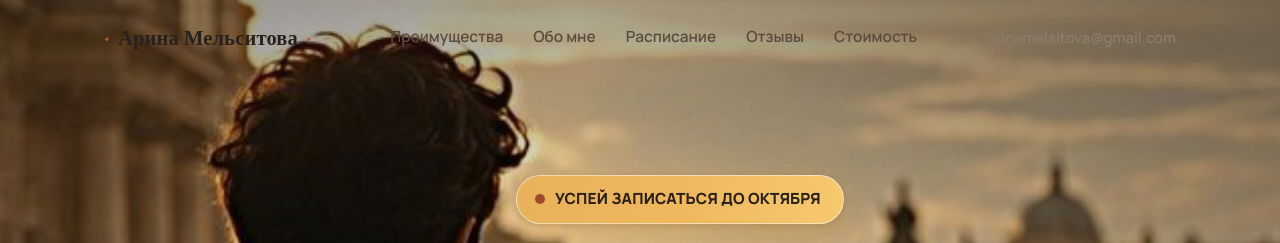
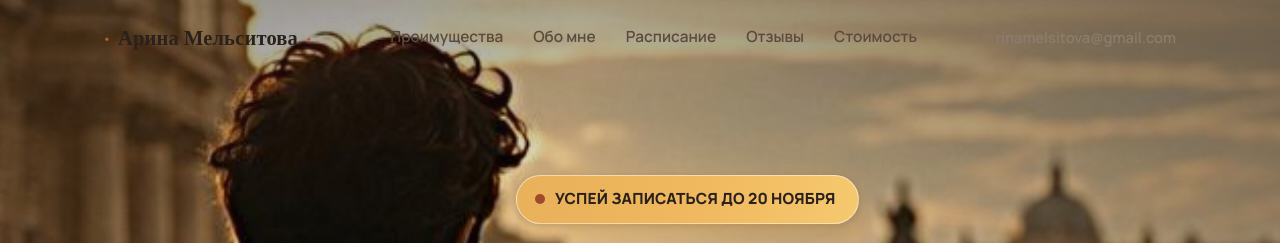
Before and after one commit to 1zumink/arina_site, a plain HTML site: page index.html in a window 1280 px wide. Shown: the top 243 px of the page. Drawn offline with nearby package versions, Linux system fonts and the light colour scheme; a web font is replaced by a local one.

Commit message:
Update signup deadline badge to 20 November
Co-Authored-By: Claude Opus 5.5 <noreply@anthropic.com>

```diff
--- a/index.html
+++ b/index.html
@@ -65,7 +65,7 @@
     <div class="hero__scrim"></div>
     <div class="hero__inner container">
       <div class="hero__content">
-        <span class="hero__badge"><span class="hero__badge-dot"></span>Успей записаться до октября</span>
+        <span class="hero__badge"><span class="hero__badge-dot"></span>Успей записаться до 20 ноября</span>
         <h1 class="display">
           <span class="reveal-line"><span>Обществознание,</span></span>
           <span class="reveal-line"><span>которое становится</span></span>
```
